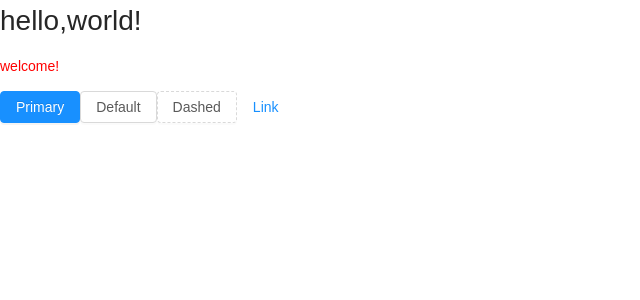
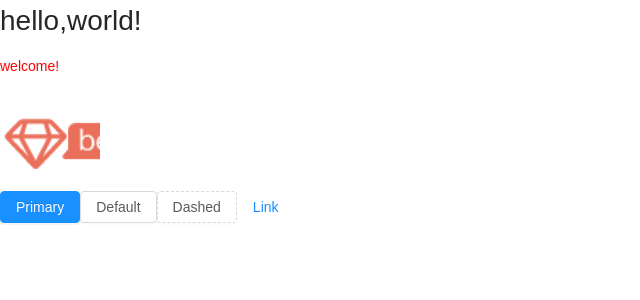
Before and after one commit to helinjiang/demo-react16-webpack4-antd, a React app: page / in a window 1280 px wide. Shown: the top 300 px of the page, without its empty margins (0-640 px from the left). Built offline with nearby package versions, Linux system fonts and the light colour scheme.

Commit message:
feat: 引入 图片

```diff
--- a/package.json
+++ b/package.json
@@ -29,6 +29,7 @@
     "babel-plugin-import": "^1.13.0",
     "cross-env": "^7.0.2",
     "css-loader": "^3.5.2",
+    "file-loader": "^6.0.0",
     "html-webpack-plugin": "^4.2.0",
     "less": "^3.11.1",
     "less-loader": "^5.0.0",
--- a/src/components/say-hello/index.js
+++ b/src/components/say-hello/index.js
@@ -8,6 +8,7 @@ export default class SayHello extends Component {
         return (
             <div className="say-hello">
                 <p>welcome!</p>
+                <div className="logo"/>
                 <Button type="primary">Primary</Button>
                 <Button>Default</Button>
                 <Button type="dashed">Dashed</Button>
--- a/src/components/say-hello/index.less
+++ b/src/components/say-hello/index.less
@@ -1,3 +1,10 @@
 .say-hello {
     color: red;
+
+    .logo {
+        width: 100px;
+        height: 100px;
+        background-image: url("./images/logo.png");
+        background-size: cover;
+    }
 }
--- a/webpack.config.js
+++ b/webpack.config.js
@@ -37,6 +37,15 @@ module.exports = {
                     'css-loader',
                     'less-loader'
                 ]
+            },
+            {
+                test: /\.(png|jpg|gif|svg|eot|ttf|woff|woff2|svgz)$/,
+                use: {
+                    loader: 'file-loader',
+                    options: {
+                        name: 'assets/images/[name]_[hash:8].[ext]'
+                    }
+                }
             }
         ]
     },
```
Also changed, not shown: src/components/say-hello/images/logo.png (added).
